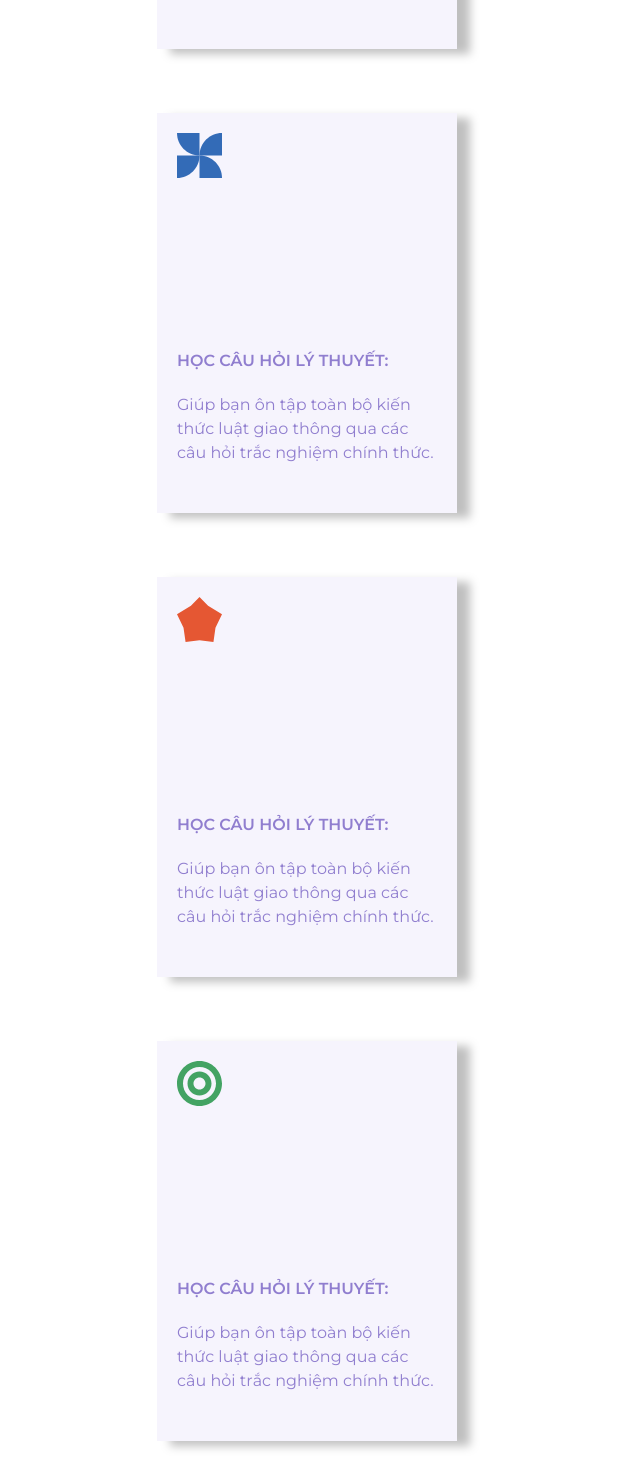
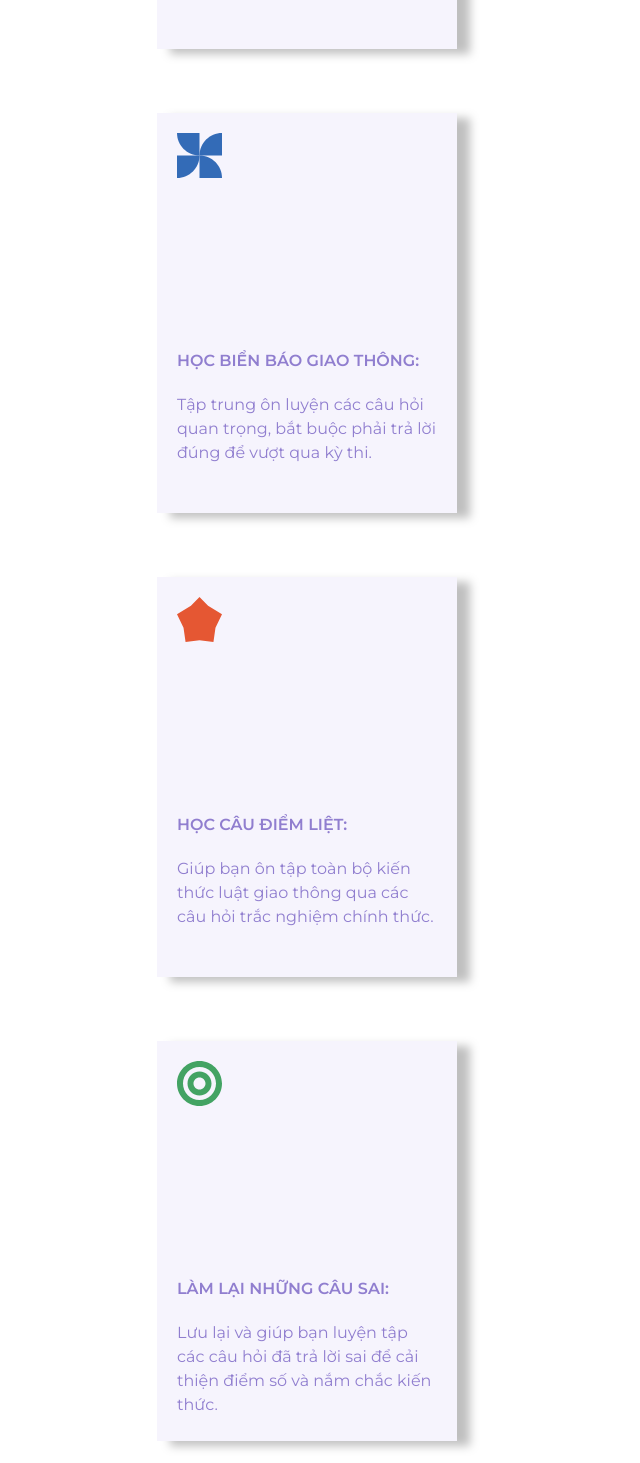
Before and after one commit to emkietthucode/ODL, a Next.js app: page /learn/vietnam/1 in a window 1280 px wide. Shown: the part 1527-2990 px from the top of the page, without its empty margins (333-973 px from the left). Built offline with nearby package versions, Linux system fonts and the light colour scheme; no server answers; the database is empty.

Commit message:
feat: add navigation links to LearningCards in TestsLicensePage

```diff
--- a/src/app/(common)/learn/vietnam/[licenseName]/page.tsx
+++ b/src/app/(common)/learn/vietnam/[licenseName]/page.tsx
@@ -14,6 +14,7 @@ import { HangBang } from '@/types/types'
 import supabase from '@/utils/supabase/supabase'
 import toast from 'react-hot-toast'
 import LearningCard from '@/components/learning-card'
+import Link from 'next/link'
 
 const TestsLicensePage = () => {
   const params = useParams<{ licenseName: string }>()
@@ -93,26 +94,34 @@ const TestsLicensePage = () => {
             </div>
           </div>
           <div className="flex flex-wrap gap-x-[150px] gap-y-[64px] justify-center items-center">
+            <Link href="/">
               <LearningCard
                 icon={F11LearningCardIcon1}
                 title="HỌC CÂU HỎI LÝ THUYẾT:"
                 desc="Giúp bạn ôn tập toàn bộ kiến thức luật giao thông qua các câu hỏi trắc nghiệm chính thức."
               />
+            </Link>
+            <Link href="/">
               <LearningCard
                 icon={F11LearningCardIcon2}
-              title="HỌC CÂU HỎI LÝ THUYẾT:"
+                title="HỌC BIỂN BÁO GIAO THÔNG:"
+                desc="Tập trung ôn luyện các câu hỏi quan trọng, bắt buộc phải trả lời đúng để vượt qua kỳ thi."
+              />
+            </Link>
+            <Link href="/">
+              <LearningCard
+                icon={F11LearningCardIcon3}
+                title="HỌC CÂU ĐIỂM LIỆT:"
                 desc="Giúp bạn ôn tập toàn bộ kiến thức luật giao thông qua các câu hỏi trắc nghiệm chính thức."
               />
-            <LearningCard
-              icon={F11LearningCardIcon3}
-              title="HỌC CÂU HỎI LÝ THUYẾT:"
-              desc="Giúp bạn ôn tập toàn bộ kiến thức luật giao thông qua các câu hỏi trắc nghiệm chính thức."
-            />
+            </Link>
+            <Link href="/missed-questions">
               <LearningCard
                 icon={F11LearningCardIcon4}
-              title="HỌC CÂU HỎI LÝ THUYẾT:"
-              desc="Giúp bạn ôn tập toàn bộ kiến thức luật giao thông qua các câu hỏi trắc nghiệm chính thức."
+                title="LÀM LẠI NHỮNG CÂU SAI:"
+                desc="Lưu lại và giúp bạn luyện tập các câu hỏi đã trả lời sai để cải thiện điểm số và nắm chắc kiến thức."
               />
+            </Link>
           </div>
         </div>
         <div className="w-full h-full bg-blue-100/40 flex justify-center py-20">
```
Lines whose indentation alone changed are shown as unchanged.
